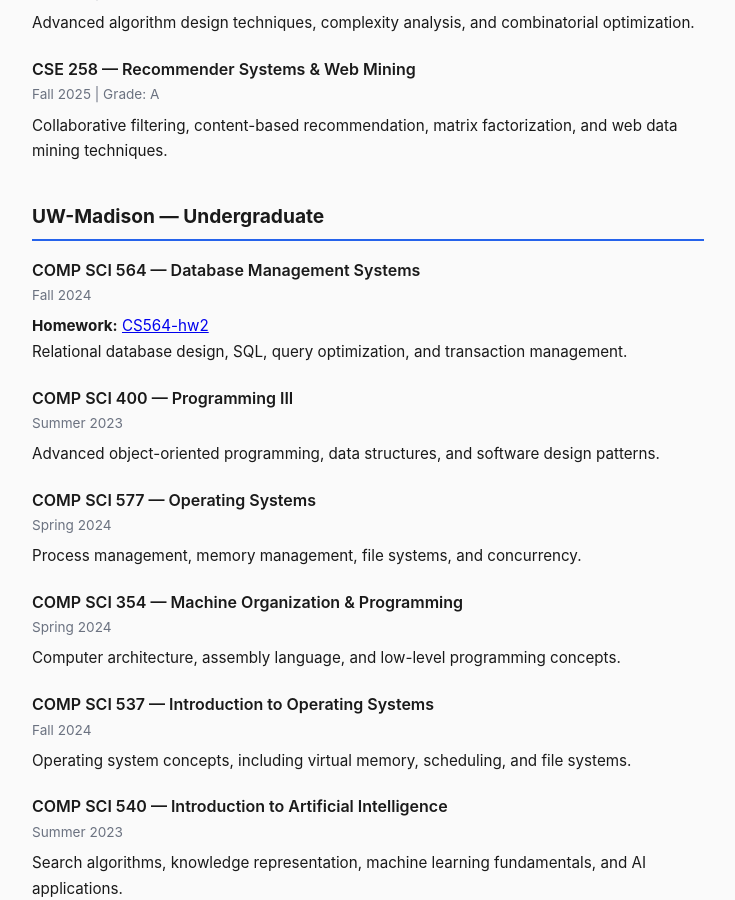
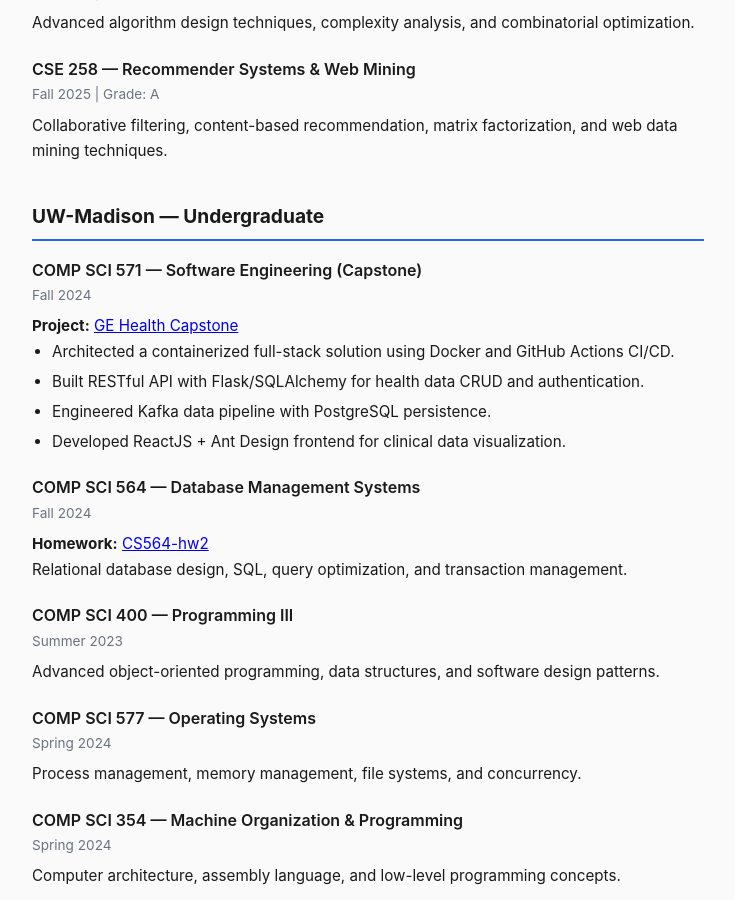
Before and after one commit to WeiqiZhou2002/WeiqiZhou2002.github.io, a Jekyll site: the page built from course.html, in a window 1280 px wide and 900 px high, scrolled down 938 px. Shown: the whole window, without its empty margins (272-1007 px from the left). Built offline with Jekyll 4.4.1, drawn with Linux system fonts in a browser that asks for light colours.

Commit message:
Add GE Health Capstone as COMP SCI 571 course project

```diff
--- a/course.html
+++ b/course.html
@@ -57,6 +57,18 @@ title: Course Projects
   <h2>UW-Madison — Undergraduate</h2>
 
   <div class="resume-item">
+    <h3>COMP SCI 571 — Software Engineering (Capstone)</h3>
+    <p class="meta">Fall 2024</p>
+    <p><strong>Project:</strong> <a href="https://github.com/WeiqiZhou2002/GE-health-Capstone" target="_blank">GE Health Capstone</a></p>
+    <ul>
+      <li>Architected a containerized full-stack solution using Docker and GitHub Actions CI/CD.</li>
+      <li>Built RESTful API with Flask/SQLAlchemy for health data CRUD and authentication.</li>
+      <li>Engineered Kafka data pipeline with PostgreSQL persistence.</li>
+      <li>Developed ReactJS + Ant Design frontend for clinical data visualization.</li>
+    </ul>
+  </div>
+
+  <div class="resume-item">
     <h3>COMP SCI 564 — Database Management Systems</h3>
     <p class="meta">Fall 2024</p>
     <p><strong>Homework:</strong> <a href="https://github.com/WeiqiZhou2002/CS564-hw2" target="_blank">CS564-hw2</a></p>
```
